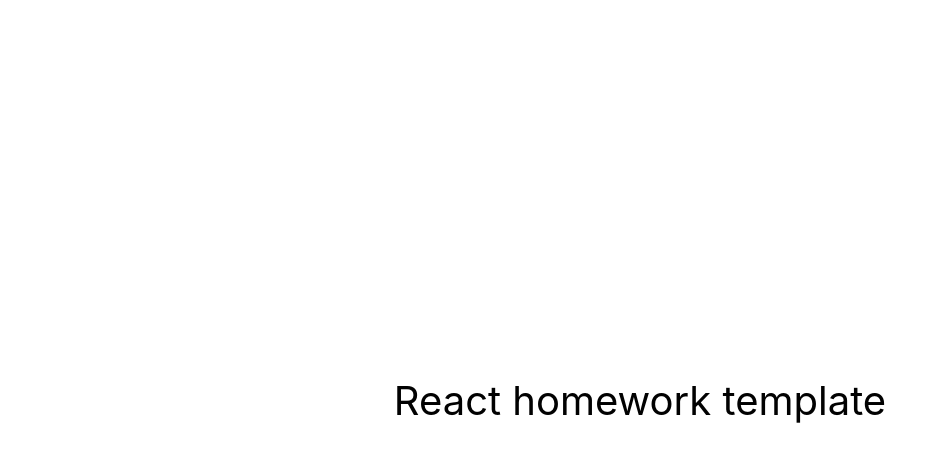
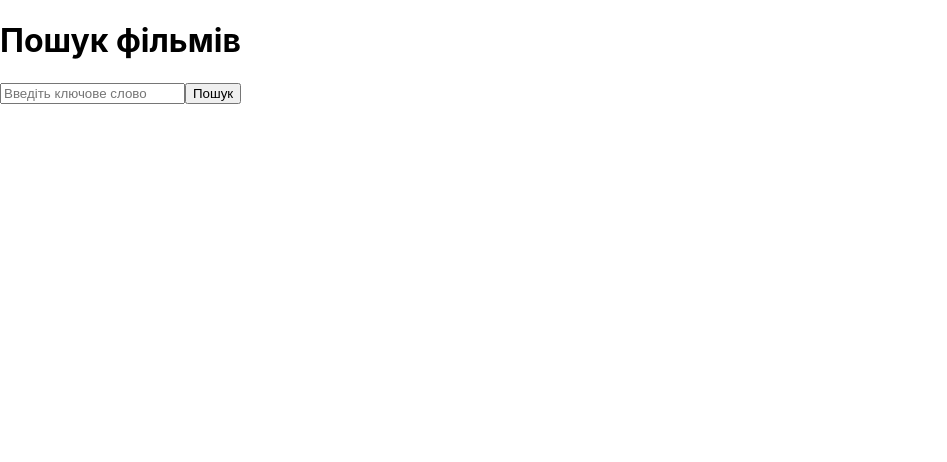
Before and after one commit to Ostap2/goit-react-hw-05-movies, a React (Create React App) app: page /movies in a window 1280 px wide. Shown: the top 462 px of the page, without its empty margins (0-947 px from the left). Built offline with nearby package versions, Linux system fonts and the light colour scheme.

Commit message:
add code

```diff
--- a/package.json
+++ b/package.json
@@ -7,9 +7,14 @@
     "@testing-library/jest-dom": "^5.16.3",
     "@testing-library/react": "^12.1.4",
     "@testing-library/user-event": "^13.5.0",
+    "axios": "^1.5.1",
     "react": "^18.1.0",
     "react-dom": "^18.1.0",
+    "react-lazy": "^1.1.0",
+    "react-query": "^3.39.3",
+    "react-router-dom": "^6.16.0",
     "react-scripts": "5.0.1",
+    "react-suspense": "^0.1.0",
     "web-vitals": "^2.1.3"
   },
   "scripts": {
--- a/src/components/App.jsx
+++ b/src/components/App.jsx
@@ -1,16 +1,28 @@
-export const App = () => {
+import React, { lazy, Suspense } from 'react';
+import { BrowserRouter as Router, Route, Routes } from 'react-router-dom';
+
+const Home = lazy(() => import('./Home/Home'));
+const Movies = lazy(() => import('./Movies/Movies'));
+const MovieDetails = lazy(() => import('./MovieDetails/MovieDetails'));
+const Cast = lazy(() => import('./Cast/Cast'));
+const Reviews = lazy(() => import('./Reviews/Reviews'));
+
+function App() {
   return (
-    <div
-      style={{
-        height: '100vh',
-        display: 'flex',
-        justifyContent: 'center',
-        alignItems: 'center',
-        fontSize: 40,
-        color: '#010101'
-      }}
-    >
-      React homework template
-    </div>
+    <Router>
+      <div>
+        <Suspense fallback={<div>Завантаження...</div>}>
+          <Routes>
+            <Route path="/" element={<Home />} />
+            <Route path="/movies" element={<Movies />} />
+            <Route path="/movies/:movieId" element={<MovieDetails />} />
+            <Route path="/movies/:movieId/cast" element={<Cast />} />
+            <Route path="/movies/:movieId/reviews" element={<Reviews />} />
+          </Routes>
+        </Suspense>
+      </div>
+    </Router>
   );
-};
+}
+
+export default App;
--- /dev/null
+++ b/src/components/Cast/Cast.jsx
@@ -0,0 +1,38 @@
+import React, { useEffect, useState } from 'react';
+import axios from 'axios';
+
+const BASE_URL = 'https://api.themoviedb.org/3';
+const API_KEY = '0faef55576804b8824855a6bbe4c2da0';
+
+axios.defaults.params = {
+  api_key: API_KEY,
+};
+
+function Cast({ match }) {
+  const [cast, setCast] = useState([]);
+  const movieId = match.params.movieId;
+
+  useEffect(() => {
+    axios
+      .get(`${BASE_URL}/movies/get-movie-credits/${movieId}`)
+      .then((response) => {
+        setCast(response.data.cast);
+      })
+      .catch((error) => {
+        console.error('Помилка отримання акторського складу фільму:', error);
+      });
+  }, [movieId]);
+
+  return (
+    <div>
+      <h2>Акторський склад</h2>
+      <ul>
+        {cast.map((actor) => (
+          <li key={actor.id}>{actor.name}</li>
+        ))}
+      </ul>
+    </div>
+  );
+}
+
+export default Cast;
--- /dev/null
+++ b/src/components/Home/Home.jsx
@@ -0,0 +1,31 @@
+import React, { useEffect, useState } from 'react';
+import axios from 'axios';
+
+function Home() {
+  const [popularMovies, setPopularMovies] = useState([]);
+
+  useEffect(() => {
+    axios
+      .get('/trending/get-trending', {
+        params: {
+          api_key: 'YOUR_API_KEY_HERE',
+        },
+      })
+      .then((response) => {
+        setPopularMovies(response.data.results);
+      });
+  }, []);
+
+  return (
+    <div>
+      <h1>Популярні фільми</h1>
+      <ul>
+        {popularMovies.map((movie) => (
+          <li key={movie.id}>{movie.title}</li>
+        ))}
+      </ul>
+    </div>
+  );
+}
+
+export default Home;
--- /dev/null
+++ b/src/components/MovieDetails/MovieDetails.jsx
@@ -0,0 +1,29 @@
+import React, { useEffect, useState } from 'react';
+import axios from 'axios';
+
+function MovieDetails({ match }) {
+  const [movieDetails, setMovieDetails] = useState({});
+  const movieId = match.params.movieId;
+
+  useEffect(() => {
+    axios
+      .get(`/movies/get-movie-details/${movieId}`, {
+        params: {
+          api_key: 'YOUR_API_KEY_HERE',
+        },
+      })
+      .then((response) => {
+        setMovieDetails(response.data);
+      });
+  }, [movieId]);
+
+  return (
+    <div>
+      <h1>{movieDetails.title}</h1>
+      <p>Рейтинг: {movieDetails.vote_average}</p>
+      <p>Опис: {movieDetails.overview}</p>
+    </div>
+  );
+}
+
+export default MovieDetails;
--- /dev/null
+++ b/src/components/Movies/Movies.jsx
@@ -0,0 +1,40 @@
+import React, { useState } from 'react';
+import axios from 'axios';
+
+function Movies() {
+  const [searchTerm, setSearchTerm] = useState('');
+  const [searchResults, setSearchResults] = useState([]);
+
+  const handleSearch = () => {
+    axios
+      .get('/search/search-movies', {
+        params: {
+          api_key: 'YOUR_API_KEY_HERE',
+          query: searchTerm,
+        },
+      })
+      .then((response) => {
+        setSearchResults(response.data.results);
+      });
+  };
+
+  return (
+    <div>
+      <h1>Пошук фільмів</h1>
+      <input
+        type="text"
+        placeholder="Введіть ключове слово"
+        value={searchTerm}
+        onChange={(e) => setSearchTerm(e.target.value)}
+      />
+      <button onClick={handleSearch}>Пошук</button>
+      <ul>
+        {searchResults.map((movie) => (
+          <li key={movie.id}>{movie.title}</li>
+        ))}
+      </ul>
+    </div>
+  );
+}
+
+export default Movies;
--- /dev/null
+++ b/src/components/Reviews/Reviews.jsx
@@ -0,0 +1,35 @@
+import React, { useEffect, useState } from 'react';
+import axios from 'axios';
+
+function Reviews({ match }) {
+  const [reviews, setReviews] = useState([]);
+  const movieId = match.params.movieId;
+
+  useEffect(() => {
+    axios
+      .get(`/movies/get-movie-reviews/${movieId}`, {
+        params: {
+          api_key: 'YOUR_API_KEY_HERE',
+        },
+      })
+      .then((response) => {
+        setReviews(response.data.results);
+      });
+  }, [movieId]);
+
+  return (
+    <div>
+      <h2>Огляди</h2>
+      <ul>
+        {reviews.map((review) => (
+          <li key={review.id}>
+            <p>{review.author}</p>
+            <p>{review.content}</p>
+          </li>
+        ))}
+      </ul>
+    </div>
+  );
+}
+
+export default Reviews;
--- a/src/index.js
+++ b/src/index.js
@@ -1,6 +1,6 @@
 import React from 'react';
 import ReactDOM from 'react-dom/client';
-import { App } from 'components/App';
+import App from 'components/App';
 import './index.css';
 
 ReactDOM.createRoot(document.getElementById('root')).render(
```
Also changed, not shown: 1 other file (tests, documents, lock files or other folders).
